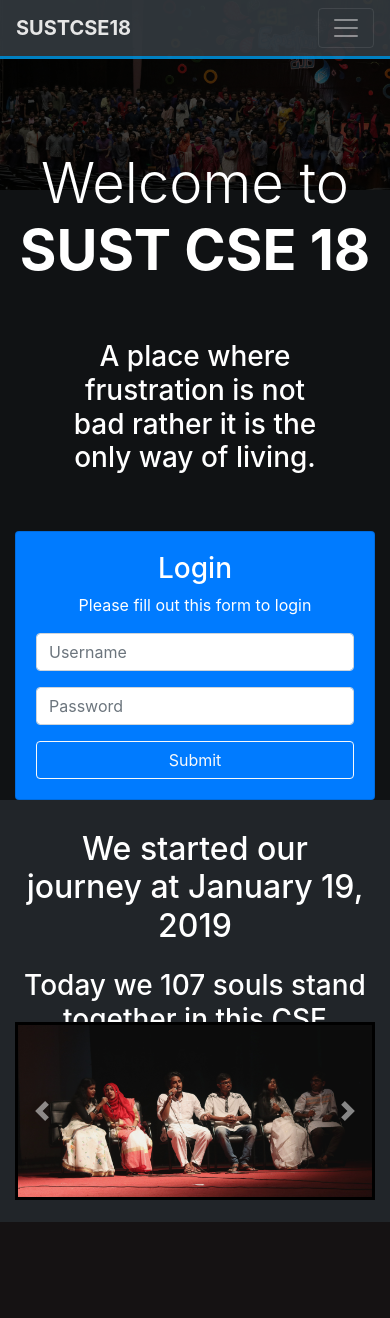
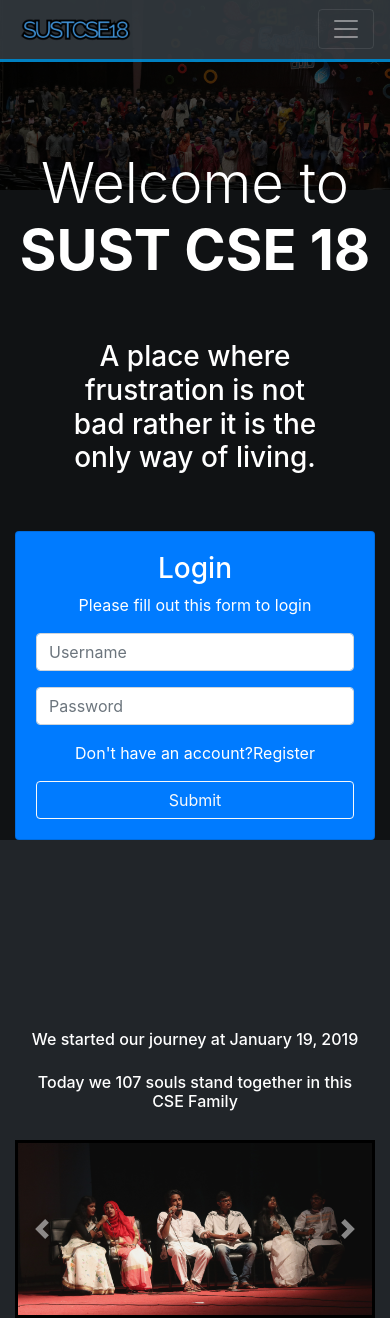
Before and after one commit to Tanhab/StudentInfoWebsite-Dajango, a Django app: page /login/ in a window 390 px wide. Before the commit the page ends 1222 px from the top, so only its background shows below. Run offline with Django 3.2, Linux system fonts and the light colour scheme.

Commit message:
img background changed and bug fixed

```diff
--- a/account/templates/account/account.html
+++ b/account/templates/account/account.html
@@ -111,7 +111,7 @@
     <img src="{% static 'floor_dark.jpg' %}" alt="" class=" " style="position: fixed; width: 100%;height: 100%;background-repeat: no-repeat;object-fit: cover">
 
     <div class="row   mx-auto  justify-content-center" style="padding-top: 150px;">
-     <div class=" col-10 col-lg-5  d-flex flex-column pb-3">
+     <div class=" col-sm-10 col-lg-5 col-xs-11  d-flex flex-column pb-3">
         <div class="card bg-primary text-center card-form">
             <div class="card-body">
                 <h3>Edit your account</h3>
--- a/account/templates/account/login.html
+++ b/account/templates/account/login.html
@@ -68,13 +68,25 @@
 }
 }
 @media screen and (max-width:1000px) {
+    .second {
+        position: relative;
+        width: 100%;
+        height: 200px;
+        top: 200px;
+        box-sizing: border-box;
+    }
+}
+@media screen and (max-width:400px) {
 .second{
     position: relative;
     width:100%;
     height:200px;
-    top: 200px;
-    box-sizing: border-box;
+    top: 400px;
+
 }
+    .txt{
+        font-size: 1rem;
+    }
 }
 
 </style>
@@ -107,6 +119,19 @@
                                     <div class="form-group">
                                         <input type="password" name="password" class="form-control" placeholder="Password" required>
                                     </div>
+                                        <p>Don't have an account?<a class="text-white" href="{% url 'register' %}">Register</a> </p>
+                                    {% for field in login_form %}
+                                              <p>
+                                                {% for error in field.errors %}
+                                                  <p style="color: red">Invalid Username or Password</p>
+                                                {% endfor %}
+                                              </p>
+                                    {% endfor %}
+                                          {% if login_form.non_field_errors %}
+                                            <div style="color: red">
+                                              <p>Invalid Username or Password</p>
+                                            </div>
+                                          {% endif %}
                                     <input type="submit" value="Submit" class="btn btn-outline-light btn-block">
                                 </form>
                             </div>
@@ -116,20 +141,21 @@
             </div>
         </div>
     </header>
-    <div class="container second" >
-        <p class="h2 text-white text-center p-2">  We started our journey at January 19, 2019<br></p>
-        <p class=" h3 text-white text-center  mx-auto p-2 " >Today we 107 souls stand together in this CSE Family</p>
-
-    </div>
+{#    <div class="container second second-text" >#}
+{#        #}
+{#    </div>#}
     <!-- carousel -->
     <div class="container second ">
+        <p class="h2 text-white text-center p-2 txt">  We started our journey at January 19, 2019<br></p>
+        <p class=" h3 text-white text-center  mx-auto p-2   txt" >Today we 107 souls stand together in this CSE Family</p>
+
         <div id="carouselExampleIndicators" class="carousel slide" data-ride="carousel" data-interval="4000">
 {#            <ol class="carousel-indicators">#}
 {#                <li data-target="#carouselExampleIndicators" data-slide-to="0" class="active"></li>#}
 {#                <li data-target="#carouselExampleIndicators" data-slide-to="1"></li>#}
 {#                <li data-target="#carouselExampleIndicators" data-slide-to="2"></li>#}
 {#            </ol>#}
-            <div class="carousel-inner  mb-4" style="border: solid 3px black">
+            <div class="carousel-inner  " style="border: solid 3px black;margin-top: 20px">
                 <div class="carousel-item active">
                     <img src="{% static 'batch5f.jpg' %}" class="d-block  img-fluid " alt="batch photo 1">
                 </div>
--- a/account/templates/account/register.html
+++ b/account/templates/account/register.html
@@ -112,7 +112,7 @@
     <img src="{% static 'floor_dark.jpg' %}" alt="" class=" " style="position: fixed; width: 100%;height: 100%;background-repeat: no-repeat;object-fit: cover">
 
     <div class="row   mx-auto  justify-content-center" style="padding-top: 150px;">
-     <div class=" col-8 col-lg-5  d-flex flex-column pb-3">
+     <div class="col-xs-11 col-sm-8 col-lg-5  d-flex flex-column pb-3">
         <div class="card bg-primary text-center card-form">
             <div class="card-body">
                 <h3>Register</h3>
--- a/blog/templates/blog/blogpage.html
+++ b/blog/templates/blog/blogpage.html
@@ -60,9 +60,8 @@
 			<!-- Top 'create post' bar -->
 			<div class="d-lg-none mb-3">
 				<div class="card m-auto d-flex flex-column p-3">
-					<img class="img-fluid d-block m-auto pb-2" src="{% static 'batch1f.jpg' %}" width="72" height="72" alt="batch photo">
-					<p class="lead">In this course you'll learn how to build a simple blog with user registration and blog CRUD functionality. Django is a powerful
-	  					framework and you'll see why in this course.</p>
+					<i class="fas fa-5x fa-poll-h d-block m-auto pb-2 "style="color: #5b80b2"></i>
+					<p class="lead">Why not share some of your stories.Create a Post to share it with us.</p>
 					<a class="btn btn-primary m-auto" href="{% url 'blog:create' %}">Create post</a>
 				</div>
 			</div>
--- a/homepage/templates/snippets/header.html
+++ b/homepage/templates/snippets/header.html
@@ -1,11 +1,12 @@
-    <style type="text/css">
+{% load static %}
+<style type="text/css">
         .navbar{
             border-bottom:  #008ed6 3px solid;
             opacity: 0.9;
         }
         .search-bar{
 		min-width: 300px;
-            max-width: 400px;
+        max-width: 400px;
 
 	}
 
@@ -13,7 +14,7 @@
 
     <nav class="navbar navbar-expand-sm bg-dark navbar-dark fixed-top" id="main-nav">
         <div class="container" >
-            <a href="{% url 'home' %}" class="navbar-brand"><b>SUSTCSE18</b></a>
+            <a href="{% url 'home' %}" class="navbar-brand"><img src="{% static 'icon.png' %}" style="height: 32px"></a>
 
             <button class="navbar-toggler" data-toggle="collapse" data-target="#navbarCollapse">
                 <span class="navbar-toggler-icon"></span>
```
Also changed, not shown: homepage/templates/homepage/index.html (+7 -10 lines), static/icon.png (added), 1 other file.
